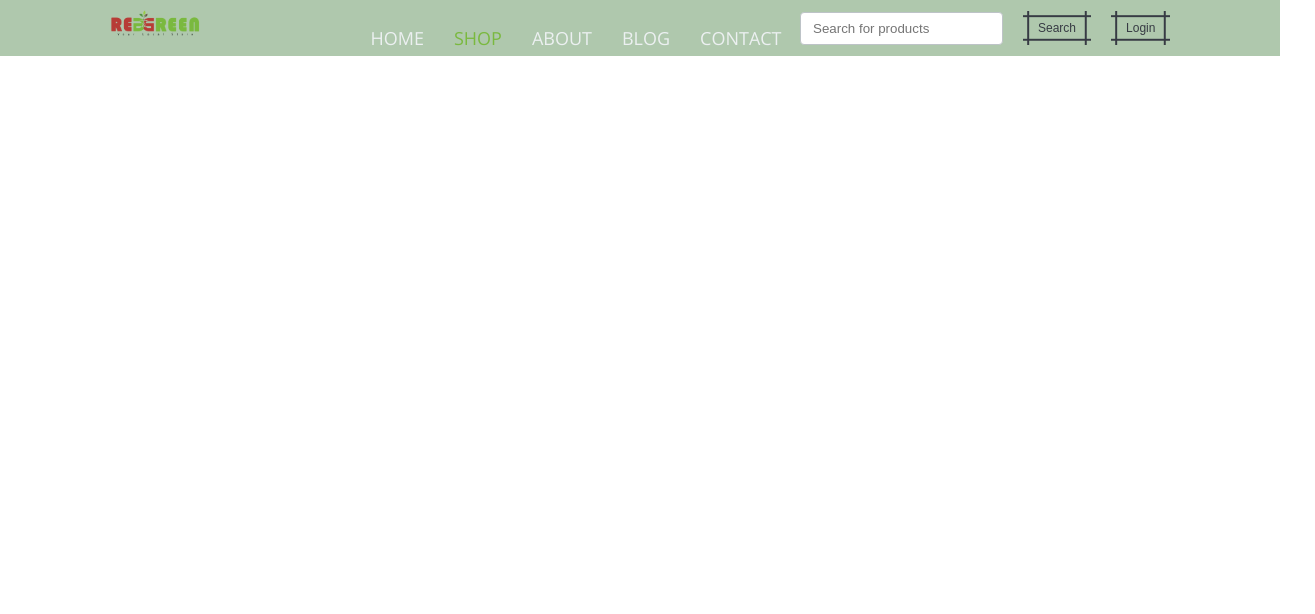
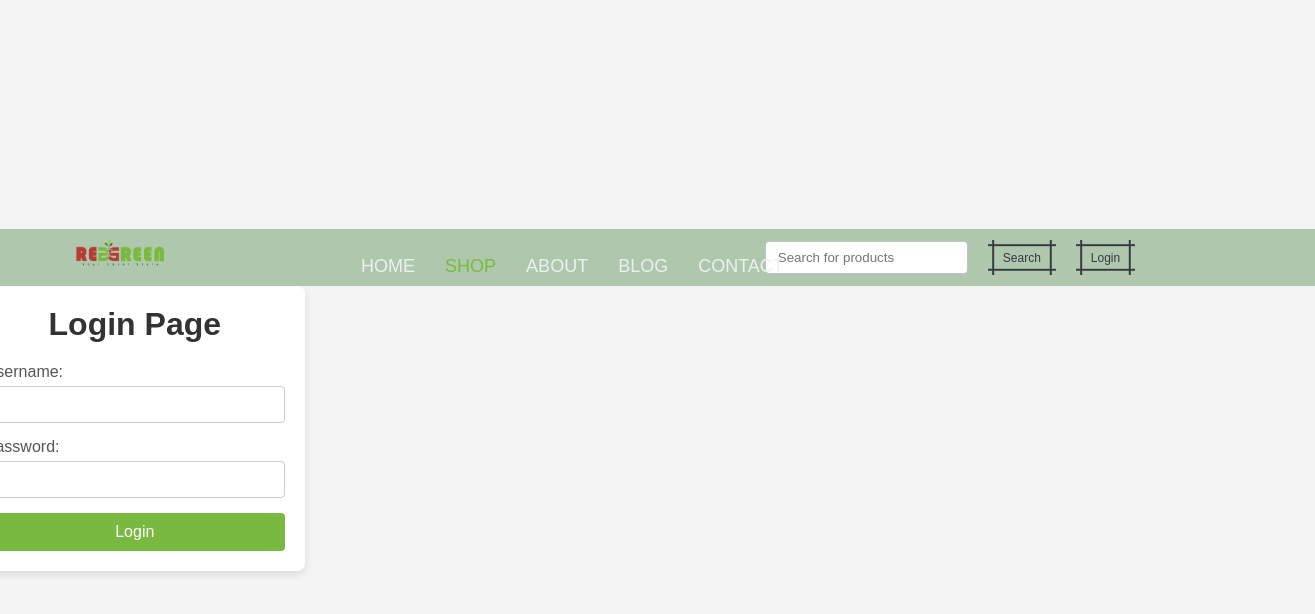
Before and after one commit to thummasreddy/red_green_front_end, a React (Create React App) app: page /login in a window 1280 px wide. Shown: the top 614 px of the page, 1315 px wide, since content can reach past the window. Built offline with nearby package versions, Linux system fonts and the light colour scheme.

Commit message:
Working on Login page

```diff
--- a/src/App.js
+++ b/src/App.js
@@ -2,8 +2,7 @@ import './App.css';
 import Navbar from './Components/Navbar/Navbar';
 import { BrowserRouter as Router, Routes, Route } from 'react-router-dom';
 import Home from './Components/Hero/Home';
-
-import LoginSignup from './Pages/Login';
+import Login from './Pages/Login';
 import Cart from './Pages/Cart';
 
 function App() {
@@ -13,10 +12,8 @@ function App() {
         <Navbar />
         <Routes>
           <Route path='/' element={<Home />} />
-
-
           <Route path='/cart' element={<Cart />} />
-          <Route path='/login' element={<LoginSignup />} />
+          <Route path='/login' element={<Login />} />
         </Routes>
       </Router>
     </div>
--- a/src/Components/Navbar/Navbar.js
+++ b/src/Components/Navbar/Navbar.js
@@ -57,7 +57,9 @@ const Navbar = () => {
       <div className="search">
         <input type="text" placeholder="Search for products"/>
         <button className="btn btn-primary" type="button">Search</button>
-        <button className="btn btn-login" type="button">Login</button> {/* Login button */}
+        <Link to="/login"> {/* Navigate to Login page */}
+          <button className="btn btn-login" type="button">Login</button> {/* Login button */}
+        </Link>
       </div>
 
       <button className="hamburger" onClick={toggleMobileMenu}>
--- /dev/null
+++ b/src/Components/Styles/Login.css
@@ -0,0 +1,78 @@
+/* Scope styles to the login container */
+.login-container body,
+.login-container h1,
+.login-container form,
+.login-container div,
+.login-container label,
+.login-container input,
+.login-container button {
+  margin: 0;
+  padding: 0;
+  box-sizing: border-box;
+}
+
+body {
+  font-family: Arial, sans-serif;
+  background-color: #f4f4f4;
+  display: flex;
+  justify-content: center;
+  align-items: center;
+  height: 100vh;
+  margin: 0;
+}
+
+.login-container {
+  background: white;
+  padding: 20px;
+  border-radius: 8px;
+  box-shadow: 0 4px 8px rgba(0, 0, 0, 0.1);
+  width: 300px;
+  text-align: center;
+}
+
+.login-container h1 {
+  margin-bottom: 20px;
+  color: #333;
+}
+
+.login-container .form-group {
+  margin-bottom: 15px;
+  text-align: left;
+}
+
+.login-container label {
+  display: block;
+  margin-bottom: 5px;
+  color: #555;
+}
+
+.login-container input[type="text"],
+.login-container input[type="password"] {
+  width: 100%;
+  padding: 10px;
+  border-radius: 4px;
+  border: 1px solid #ccc;
+  outline: none;
+  transition: border-color 0.3s ease;
+}
+
+.login-container input[type="text"]:focus,
+.login-container input[type="password"]:focus {
+  border-color: #7ab93f;
+}
+
+.login-container .login-btn {
+  width: 100%;
+  padding: 10px;
+  border: none;
+  border-radius: 4px;
+  background-color: #7ab93f;
+  color: white;
+  font-size: 16px;
+  cursor: pointer;
+  transition: background-color 0.3s ease;
+}
+
+.login-container .login-btn:hover {
+  background-color: #5f9130;
+}
--- a/src/Pages/Login.js
+++ b/src/Pages/Login.js
@@ -1,11 +1,23 @@
-import React from 'react'
+import React from 'react';
+import '../Components/Styles/Login.css';
 
-const LoginSignup = () => {
+const Login = () => {
   return (
-    <div>
+    <div className="login-container">
+      <h1>Login Page</h1>
+      <form>
+        <div className="form-group">
+          <label htmlFor="username">Username:</label>
+          <input type="text" id="username" name="username" />
+        </div>
+        <div className="form-group">
+          <label htmlFor="password">Password:</label>
+          <input type="password" id="password" name="password" />
+        </div>
+        <button type="submit" className="login-btn">Login</button>
+      </form>
+    </div>
+  );
+};
 
-    </div>
-  )
-}
-
-export default LoginSignup
+export default Login;
```
